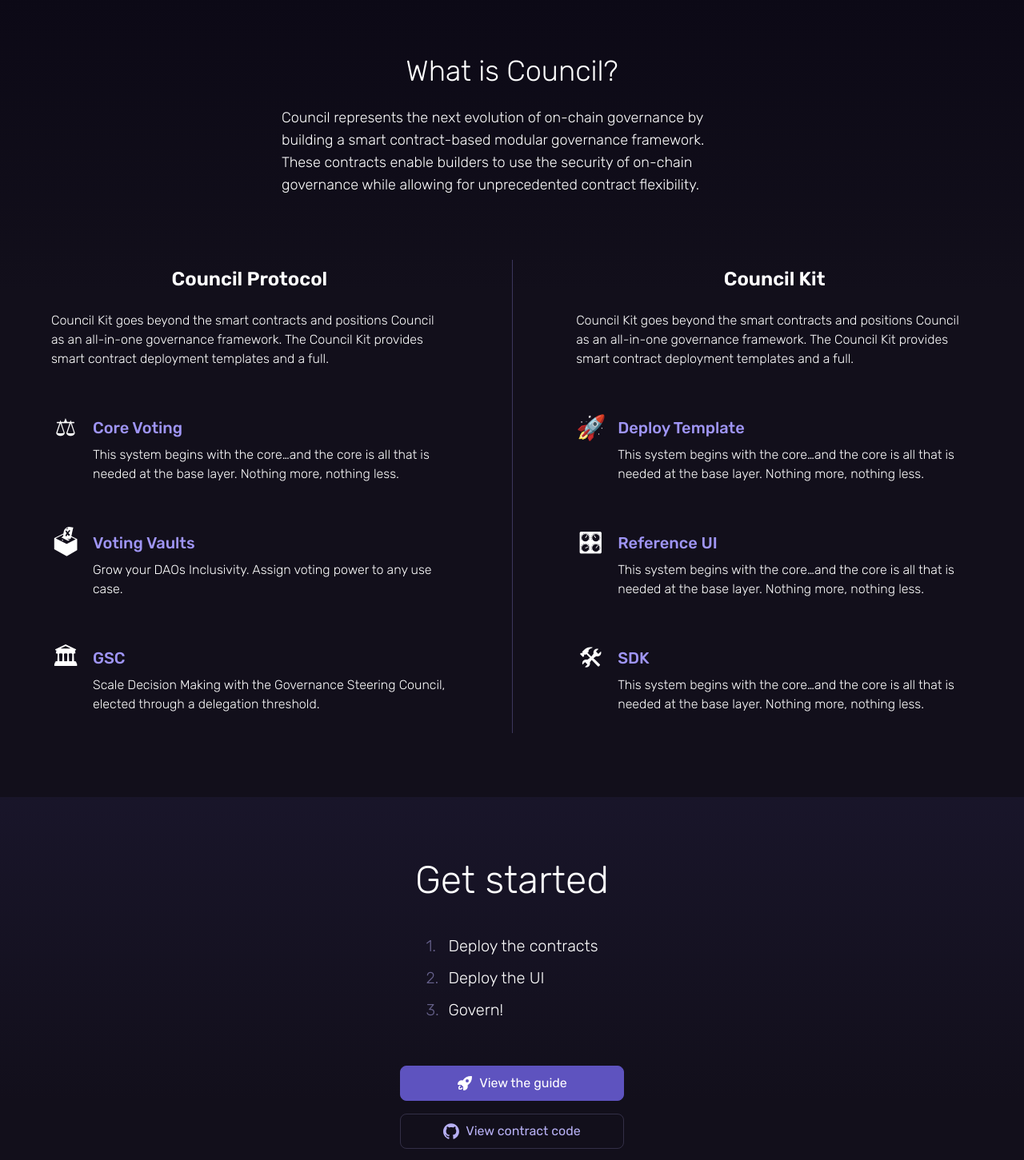
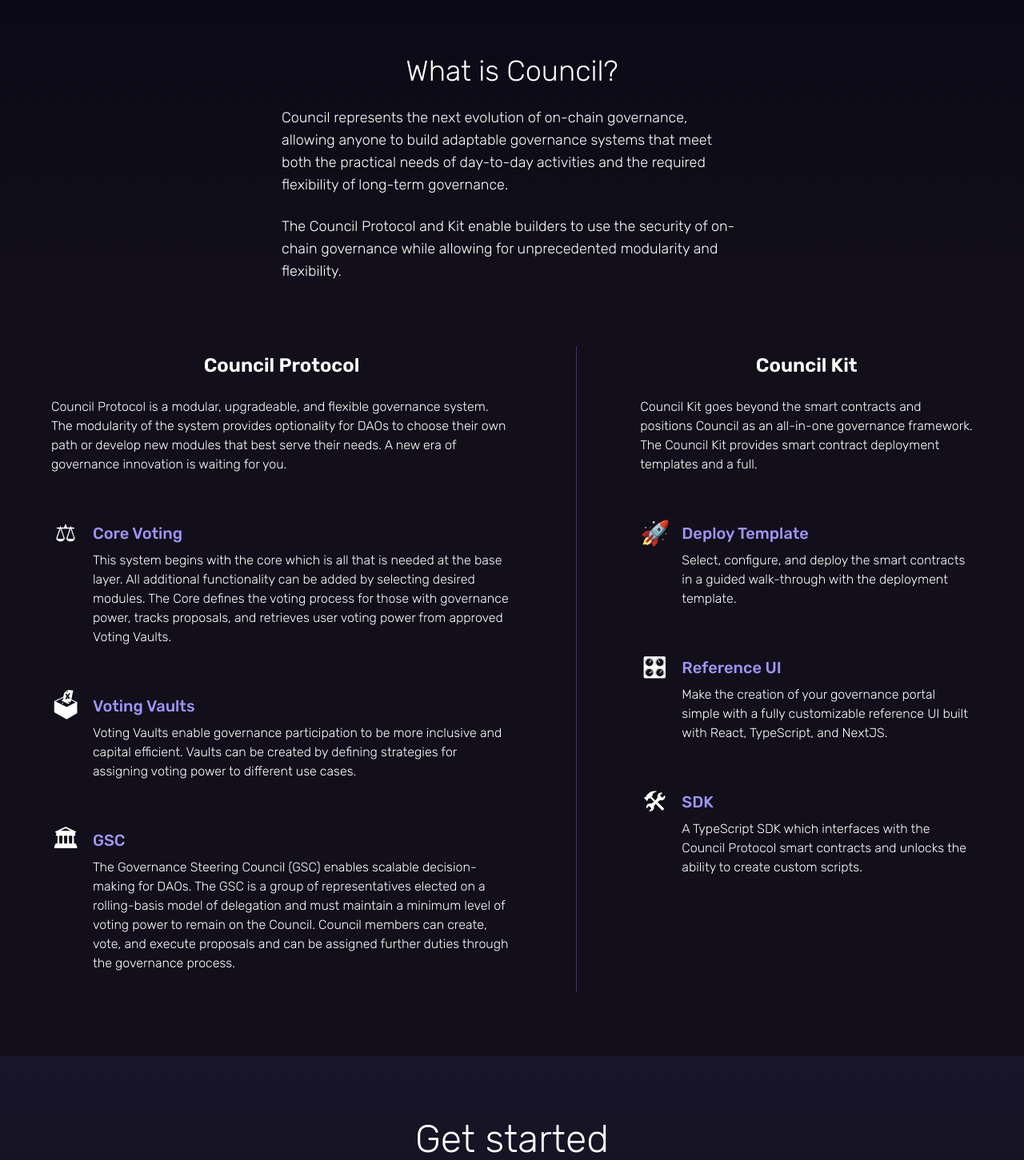
Before and after one commit to delvtech/council-kit, a React (Vite) app in the folder apps/landing-page/: page / in a window 1280 px wide. Shown: the part 820-2271 px from the top of the page at 80% size. Built offline with nearby package versions, Linux system fonts and the light colour scheme; the HTML template or start-up script is replaced by a standard one.

Commit message:
Landing page copy updates (#276)
* copy updates

* more copy and join us cta

```diff
--- a/apps/landing-page/src/App.tsx
+++ b/apps/landing-page/src/App.tsx
@@ -64,22 +64,28 @@ function App(): ReactElement {
             <div className="flex flex-col gap-6 mx-auto mb-10 md:max-w-xl md:items-center md:mb-20">
               <h2 className="text-4xl">What is Council?</h2>
               <p className="text-lg">
-                Council represents the next evolution of on-chain governance by
-                building a smart contract-based modular governance framework.
-                These contracts enable builders to use the security of on-chain
-                governance while allowing for unprecedented contract
-                flexibility.
+                Council represents the next evolution of on-chain governance,
+                allowing anyone to build adaptable governance systems that meet
+                both the practical needs of day-to-day activities and the
+                required flexibility of long-term governance.
+              </p>
+              <p className="text-lg">
+                The Council Protocol and Kit enable builders to use the security
+                of on-chain governance while allowing for unprecedented
+                modularity and flexibility.
               </p>
             </div>
 
             <div className="flex flex-col gap-10 md:flex-row md:gap-20">
-              <div className="flex flex-col gap-8 py-6 pt-2 md:gap-14">
+              <div className="flex flex-col gap-8 py-6 pt-2 md:gap-14  md:max-w-[50%]">
                 <div className="flex flex-col gap-6 md:items-center">
                   <h3 className="text-2xl font-semibold">Council Protocol</h3>
                   <p>
-                    Council Kit goes beyond the smart contracts and positions
-                    Council as an all-in-one governance framework. The Council
-                    Kit provides smart contract deployment templates and a full.
+                    Council Protocol is a modular, upgradeable, and flexible
+                    governance system. The modularity of the system provides
+                    optionality for DAOs to choose their own path or develop new
+                    modules that best serve their needs. A new era of governance
+                    innovation is waiting for you.
                   </p>
                 </div>
                 <div className="flex gap-4 pb-8 border-b border-b-primary-20 md:border-none md:pb-0">
@@ -91,8 +97,12 @@ function App(): ReactElement {
                       Core Voting
                     </h4>
                     <p>
-                      This system begins with the core…and the core is all that
-                      is needed at the base layer. Nothing more, nothing less.
+                      This system begins with the core which is all that is
+                      needed at the base layer. All additional functionality can
+                      be added by selecting desired modules. The Core defines
+                      the voting process for those with governance power, tracks
+                      proposals, and retrieves user voting power from approved
+                      Voting Vaults.
                     </p>
                   </div>
                 </div>
@@ -105,8 +115,10 @@ function App(): ReactElement {
                       Voting Vaults
                     </h4>
                     <p>
-                      Grow your DAOs Inclusivity. Assign voting power to any use
-                      case.
+                      Voting Vaults enable governance participation to be more
+                      inclusive and capital efficient. Vaults can be created by
+                      defining strategies for assigning voting power to
+                      different use cases.
                     </p>
                   </div>
                 </div>
@@ -119,8 +131,13 @@ function App(): ReactElement {
                       GSC
                     </h4>
                     <p>
-                      Scale Decision Making with the Governance Steering
-                      Council, elected through a delegation threshold.
+                      The Governance Steering Council (GSC) enables scalable
+                      decision-making for DAOs. The GSC is a group of
+                      representatives elected on a rolling-basis model of
+                      delegation and must maintain a minimum level of voting
+                      power to remain on the Council. Council members can
+                      create, vote, and execute proposals and can be assigned
+                      further duties through the governance process.
                     </p>
                   </div>
                 </div>
@@ -147,8 +164,8 @@ function App(): ReactElement {
                       Deploy Template
                     </h4>
                     <p>
-                      This system begins with the core…and the core is all that
-                      is needed at the base layer. Nothing more, nothing less.
+                      Select, configure, and deploy the smart contracts in a
+                      guided walk-through with the deployment template.
                     </p>
                   </div>
                 </div>
@@ -162,8 +179,9 @@ function App(): ReactElement {
                       Reference UI
                     </h4>
                     <p>
-                      This system begins with the core…and the core is all that
-                      is needed at the base layer. Nothing more, nothing less.
+                      Make the creation of your governance portal simple with a
+                      fully customizable reference UI built with React,
+                      TypeScript, and NextJS.
                     </p>
                   </div>
                 </div>
@@ -177,8 +195,9 @@ function App(): ReactElement {
                       SDK
                     </h4>
                     <p>
-                      This system begins with the core…and the core is all that
-                      is needed at the base layer. Nothing more, nothing less.
+                      A TypeScript SDK which interfaces with the Council
+                      Protocol smart contracts and unlocks the ability to create
+                      custom scripts.
                     </p>
                   </div>
                 </div>
@@ -195,7 +214,7 @@ function App(): ReactElement {
             <ol className="flex flex-col gap-3 text-xl">
               <li className="flex gap-1">
                 <div className="w-6 opacity-50 text-primary-text-light">1.</div>
-                Deploy the contracts
+                Select module(s) & Deploy smart contracts
               </li>
               <li className="flex gap-1">
                 <div className="w-6 opacity-50 text-primary-text-light">2.</div>
@@ -256,6 +275,21 @@ function App(): ReactElement {
                   className="transition-all hover:scale-105 hover:opacity-100 hover:shadow-lg shadow-dark h-44 flex items-center justify-center p-5 bg-[#242833]/40 rounded-2xl relative overflow-hidden before:content-[''] before:absolute before:border-[6px] before:border-dashed before:border-primary-text-light/50 before:rounded-[22px] before:inset-[-5px] opacity-50"
                 >
                   <img src="/gyroscope-logo.png" width={180} alt="Gyroscope" />
+                </a>
+                <p className="mt-3 text-center">COMING SOON!</p>
+              </div>
+              <div className="min-w-max">
+                <a
+                  href="https://discord.gg/srgcTGccGe"
+                  target="_blank"
+                  rel="noreferrer"
+                  className="transition-all hover:scale-105 hover:opacity-100 hover:shadow-lg shadow-dark h-44 flex items-center justify-center p-5 bg-[#242833]/40 rounded-2xl relative overflow-hidden before:content-[''] before:absolute before:border-[6px] before:border-dashed before:border-primary-text-light/50 before:rounded-[22px] before:inset-[-5px] opacity-50"
+                >
+                  <p className="max-w-xs text-center">
+                    Join the next evolution of on-chain governance! Get in touch
+                    🤝
+                  </p>
+                  {/* <LockClosedIcon className="w-8" /> */}
                 </a>
                 <p className="mt-3 text-center">COMING SOON!</p>
               </div>
--- a/apps/landing-page/src/ui/Footer.tsx
+++ b/apps/landing-page/src/ui/Footer.tsx
@@ -78,7 +78,9 @@ export function Footer(): ReactElement {
             <ul className="space-y-4">
               <li>
                 <a
-                  href="https://discord.gg/7NB7D5uN"
+                  href="https://discord.gg/srgcTGccGe"
+                  target="_blank"
+                  rel="noreferrer"
                   className="flex items-center gap-3 transition-all group text-primary-text hover:text-white"
                 >
                   <DiscordIcon className="w-5 transition-all fill-primary-text group-hover:fill-white" />
```
